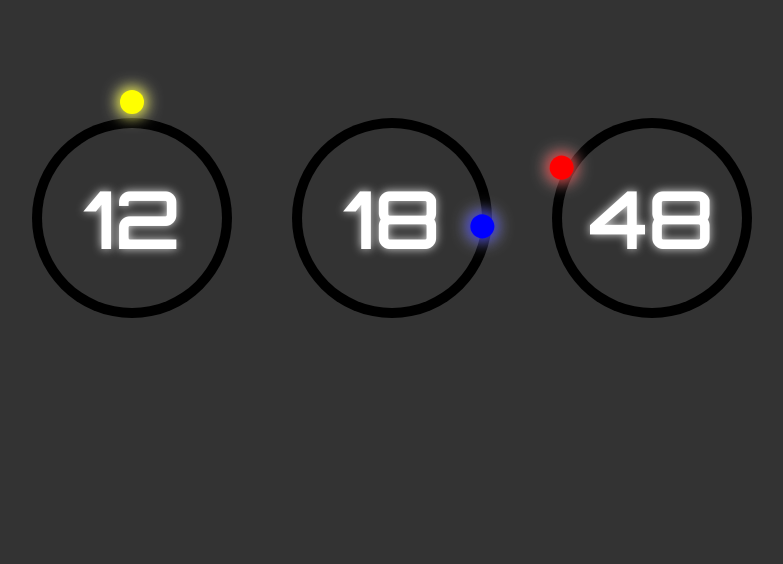
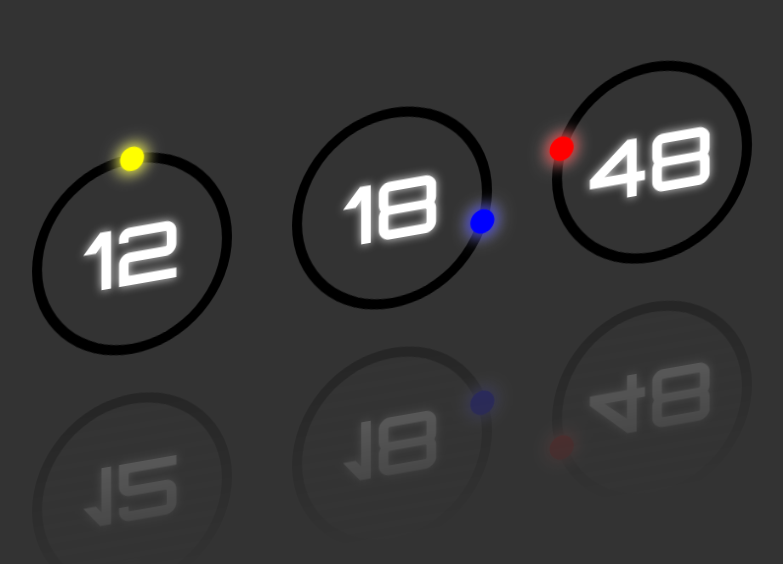
Before and after one commit to Barberousse93/Pendule, a plain HTML site: page index.html in a window 1280 px wide. Shown: the part 182-746 px from the top of the page, without its empty margins (248-1031 px from the left). Drawn offline with Linux system fonts and the light colour scheme.

Commit message:
Correction poistion aiguilles + reflet + skewY

```diff
--- a/index.css
+++ b/index.css
@@ -6,8 +6,9 @@
 }
 
 body {
+    margin: auto;
     height: 100vh;
-    width: 100%;
+    max-width: 1024px;
     background-color: #333;
     display: flex;
     align-items: center;
@@ -15,11 +16,12 @@ body {
 }
 
 #pendule {
-
+    height: 220px;
     display: flex;
     gap: 60px;
     color: #fff;
-    /* -webkit-box-reflect: below 50px -webkit-gradient(linear, left top, left bottom, from(transparent), to(rgba(255, 255, 255, 0.3))); */
+    transform: skewY(-10deg);
+    -webkit-box-reflect: below 0px -webkit-gradient(linear, left top, left bottom, from(transparent), to(rgba(255, 255, 255, 0.3)));
 }
 
 .cercle {
@@ -33,6 +35,7 @@ body {
 }
 
 .cercleInt {
+    position: absolute;
     width: 180px;
     height: 180px;
     border-radius: 50%;
@@ -40,19 +43,14 @@ body {
     align-items: center;
     justify-content: center;
     background-color: #333;
-    /* z-index: 2; */
 }
 
 .cercle div {
     font-size: 80px;
     text-shadow: 0 0 10px rgba(255, 255, 255, 0.8);
-    /* z-index: 3; */
 }
 
-/* .cercle span {
-    box-shadow: 0 0 20px var(--clr);
-} */
-
+/* Marqueurs */
 .cercle span:before {
     content: '';
     display: block;
@@ -64,54 +62,47 @@ body {
     left: -7px;
     top: -7px;
     box-shadow: 0 0 15px var(--clr), 0 0 20px #fff;
-    /* z-index: 10; */
 }
 
+/* Aiguille heures (non visible) */
 .cercle .h_hand {
     content: '';
-    position: absolute;
+    position: relative;
     display: block;
-    top: 279px;
+    top: -50px;
     height: 100px;
     width: 10px;
-    /* background-color: var(--clr); */
-    /* z-index: 3; */
+    z-index: 2;
     transform-origin: bottom;
-    /* animation: rotation 4s infinite; */
 }
 
+/* Aiguille minutes (non visible) */
 .cercle .m_hand {
     content: '';
-    position: absolute;
+    position: relative;
     display: block;
-    top: 279px;
+    top: -50px;
     height: 100px;
     width: 10px;
-    /* background-color: var(--clr); */
-    /* z-index: 3; */
+    z-index: 3;
     transform-origin: bottom;
-    /* animation: rotation 4s infinite; */
 }
 
+/* Aiguille secondes (non visible) */
 .cercle .s_hand {
     content: '';
-    position: absolute;
+    position: relative;
     display: block;
-    top: 279px;
+    top: -50px;
     height: 100px;
     width: 10px;
-    /* background-color: var(--clr); */
-    /* z-index: 3; */
+    z-index: 3;
     transform-origin: bottom;
-    /* animation: rotation 4s infinite; */
 }
 
-@keyframes rotation {
-    0% {
-        transform: rotate(0deg)
-    }
-
-    100% {
-        transform: rotate(360deg);
+@media (width < 750px) {
+    .pendule {
+        display: flex;
+        flex-direction: column;
     }
 }
```
